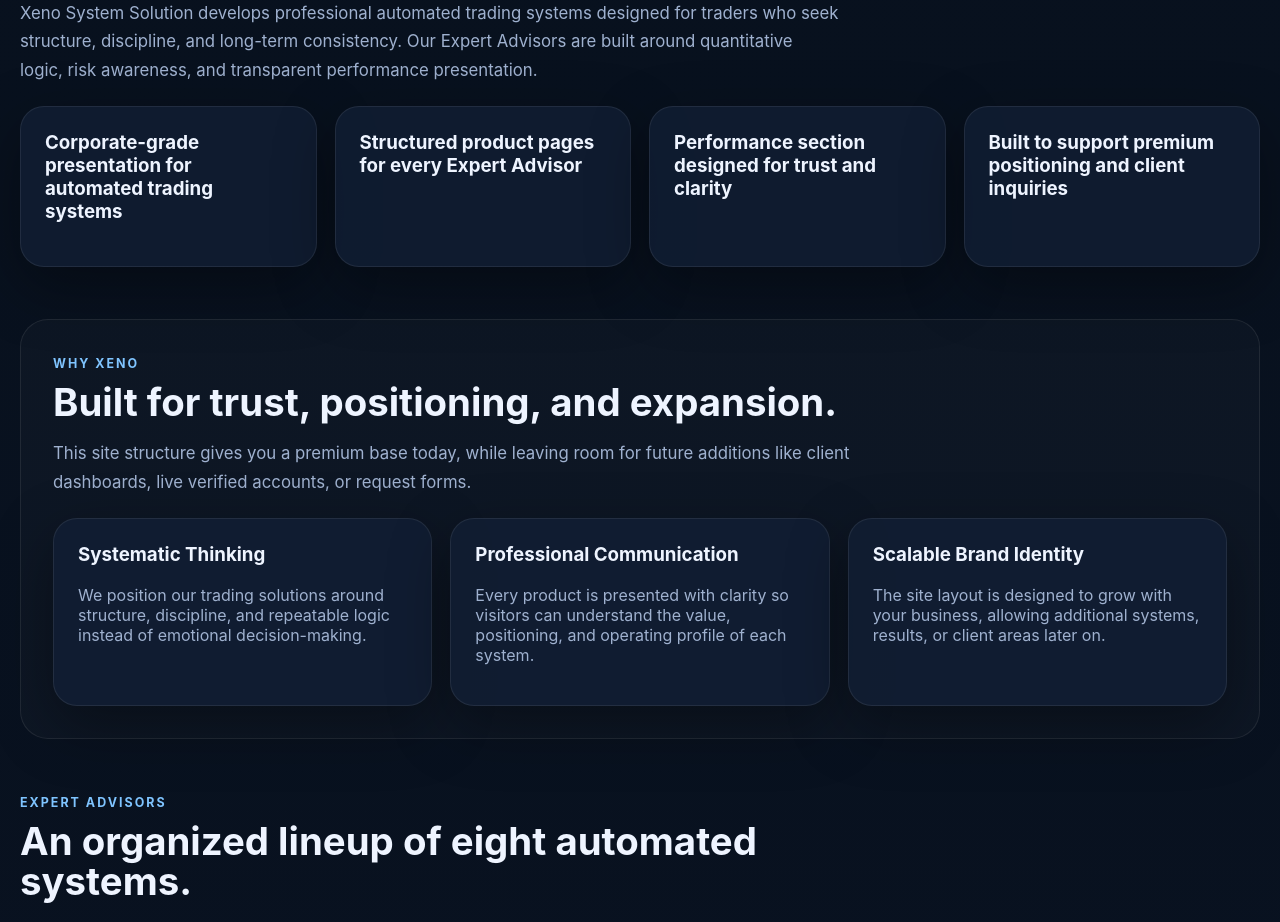
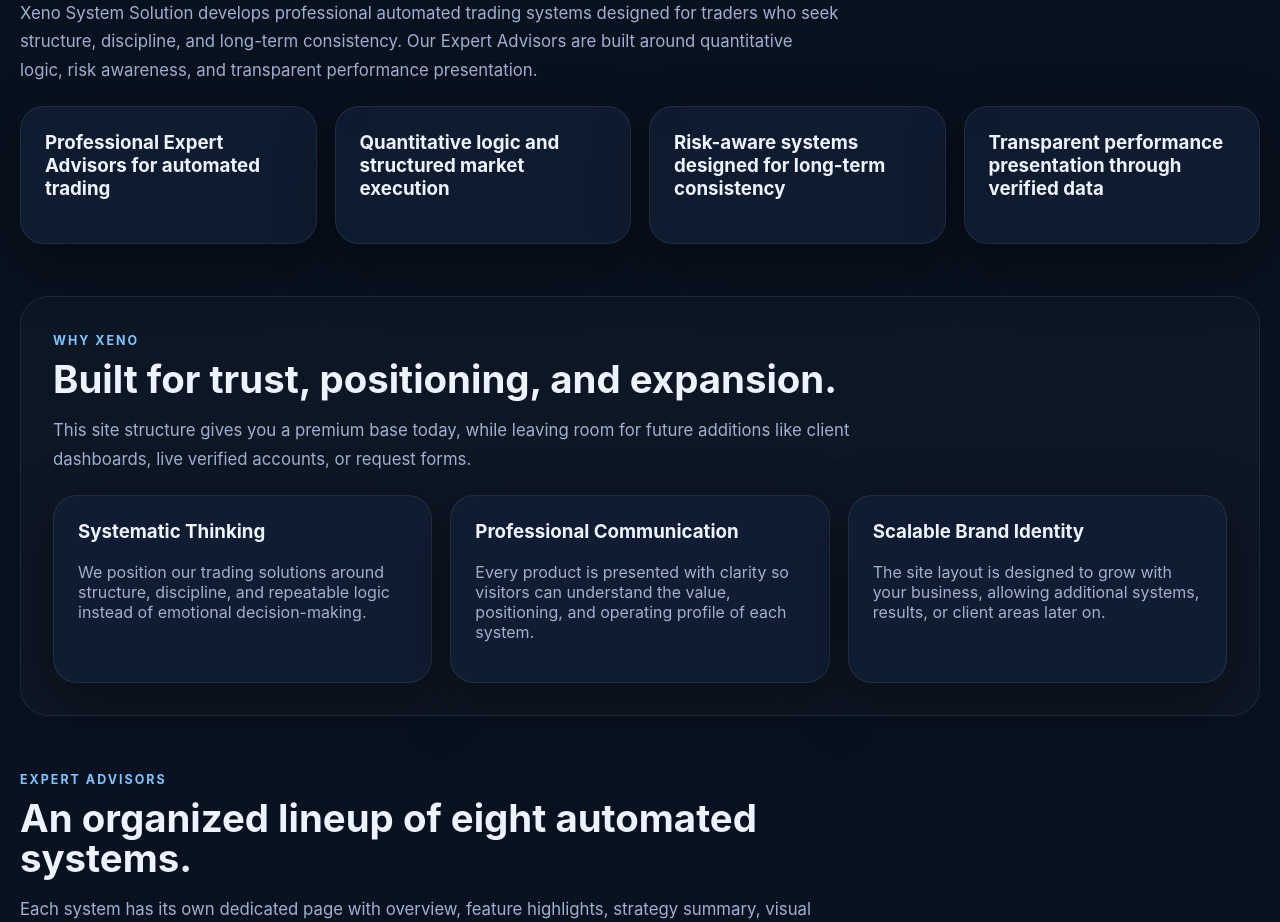
Before and after one commit to giovannimaccioni1989-byte/xeno-system-solution, a React (Vite) app: page / in a window 1280 px wide. Shown: the part 1160-2082 px from the top of the page. Built offline with nearby package versions, Linux system fonts and the light colour scheme.

Commit message:
Update HomePage.jsx

```diff
--- a/src/pages/HomePage.jsx
+++ b/src/pages/HomePage.jsx
@@ -3,10 +3,10 @@ import SectionTitle from '../components/SectionTitle'
 import { advisors } from '../data/advisors'
 
 const highlights = [
-  'Corporate-grade presentation for automated trading systems',
-  'Structured product pages for every Expert Advisor',
-  'Performance section designed for trust and clarity',
-  'Built to support premium positioning and client inquiries',
+  'Professional Expert Advisors for automated trading',
+  'Quantitative logic and structured market execution',
+  'Risk-aware systems designed for long-term consistency',
+  'Transparent performance presentation through verified data',
 ]
 
 const values = [
```
